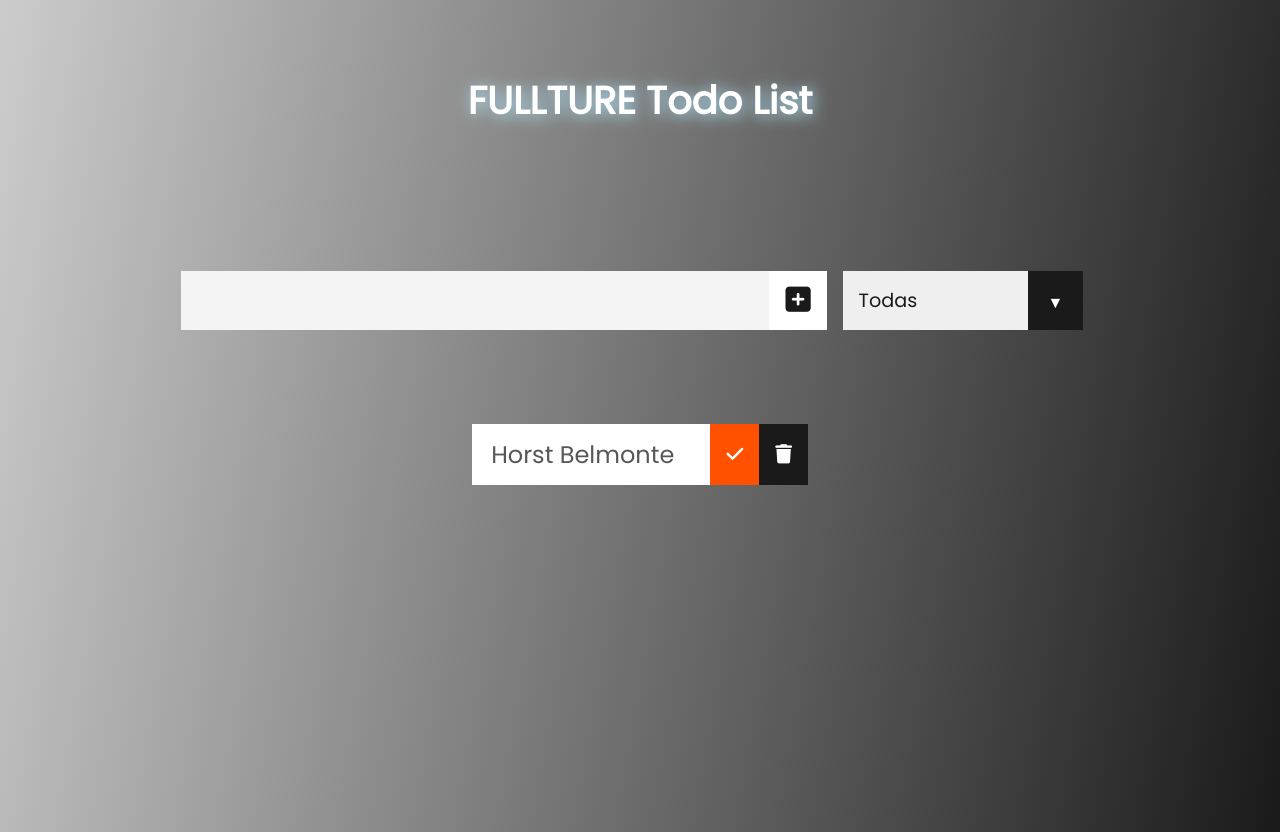
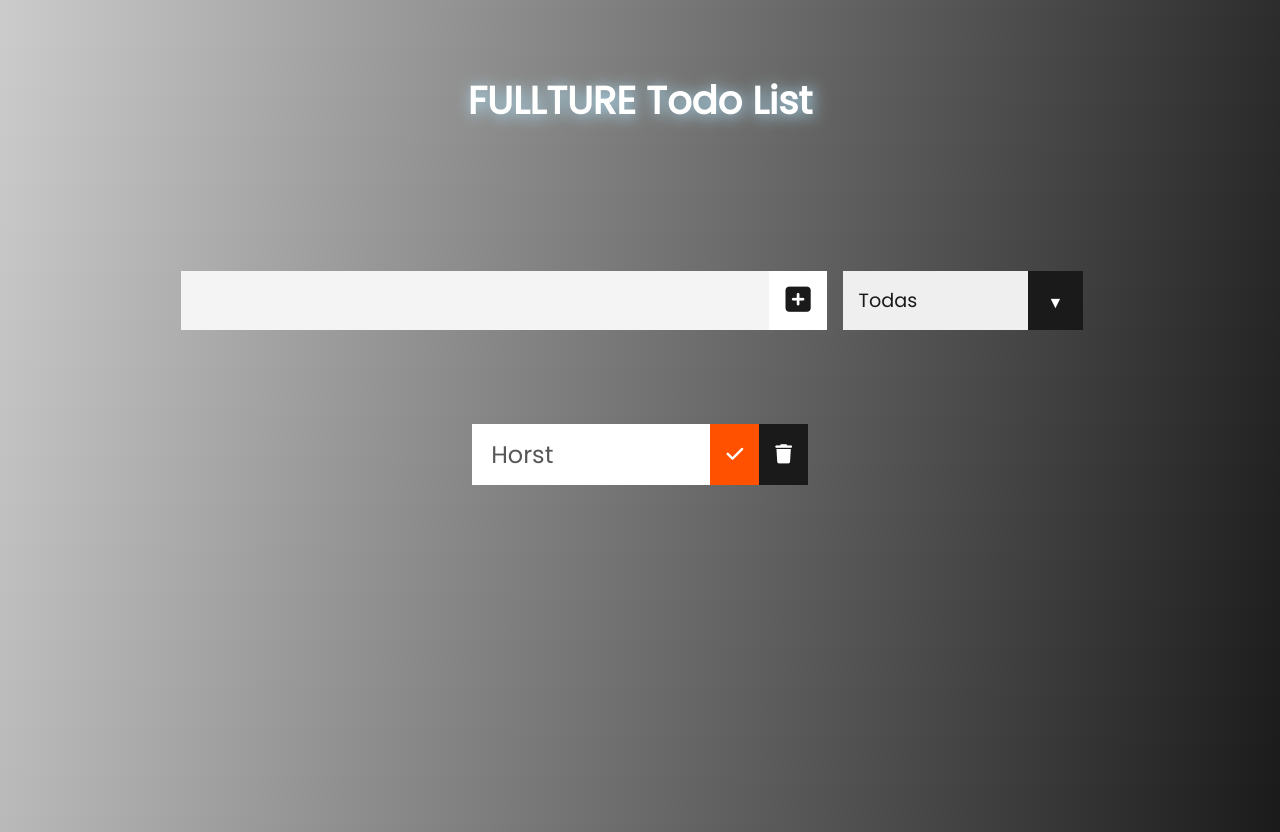
Before and after one commit to hofor27/Final-3.0, a plain HTML site: page index.html in a window 1280 px wide. Drawn offline with Linux system fonts and the light colour scheme.

Commit message:
name changed

```diff
--- a/index.html
+++ b/index.html
@@ -36,7 +36,7 @@
         <div class="todo-container">
             <ul class="todo-list">
                 <div class="todo">
-                    <li class="todo-item">Horst Belmonte</li>
+                    <li class="todo-item">Horst</li>
                     <button class="check-btn">
                       <i class="fas fa-check" aria-hidden="true"></i>
                     </button>
```
